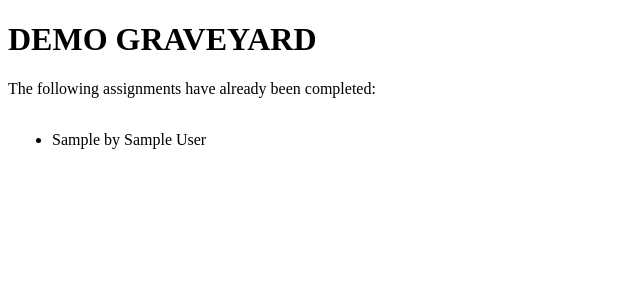
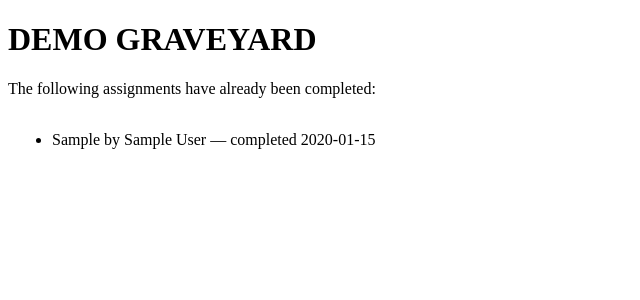
Before and after one commit to wellheup/TeacherDiscordBot, a Flask app: page /graveyard in a window 1280 px wide. Shown: the top 300 px of the page, without its empty margins (0-640 px from the left). Run offline with Flask 3, Linux system fonts and the light colour scheme; tables that the repository leaves empty hold one stand-in row (values such as "Sample post"); some libraries are stand-ins or nearby versions.

Commit message:
Show completion date for books on the graveyard page
Conditionally display the date_completed for each book on the graveyard page if the value is not null.

Replit-Commit-Author: Agent
Replit-Commit-Session-Id: a462562c-9e38-444c-9424-0162b0fe5a6a
Replit-Commit-Checkpoint-Type: full_checkpoint
Replit-Commit-Event-Id: c1f7d5db-f42f-4998-a489-9fea19a8d54b
Replit-Commit-Screenshot-Url: https://storage.googleapis.com/screenshot-production-us-central1/bf69b722-d9f3-4ad0-a379-ce1d8e91857e/a462562c-9e38-444c-9424-0162b0fe5a6a/WBeQtMf

```diff
--- a/templates/graveyard.html
+++ b/templates/graveyard.html
@@ -31,7 +31,7 @@
         >
           <ul style="padding-left: 1.25rem; margin-bottom: 0;">
             {% for book in graveyard %}
-            <li style="margin-bottom: 1px; line-height: 1.3;">{{ book.book }} by {{ book.author }}</li>
+            <li style="margin-bottom: 1px; line-height: 1.3;">{{ book.book }} by {{ book.author }}{% if book.date_completed %} — completed {{ book.date_completed }}{% endif %}</li>
             {% endfor %}
           </ul>
         </div>
```
